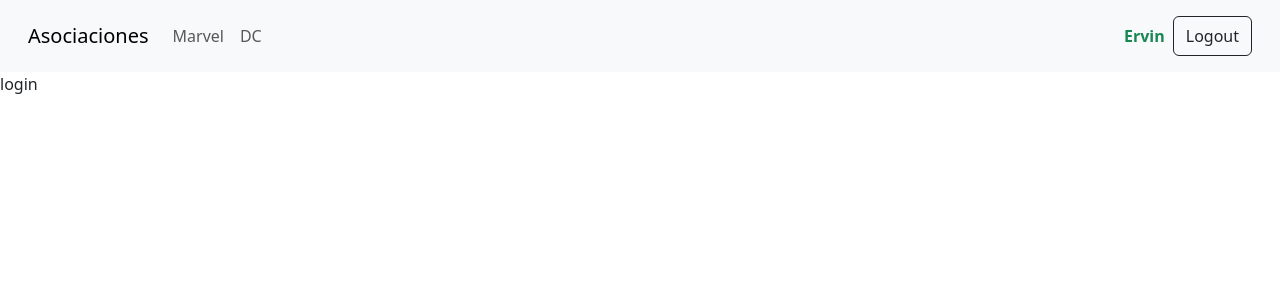
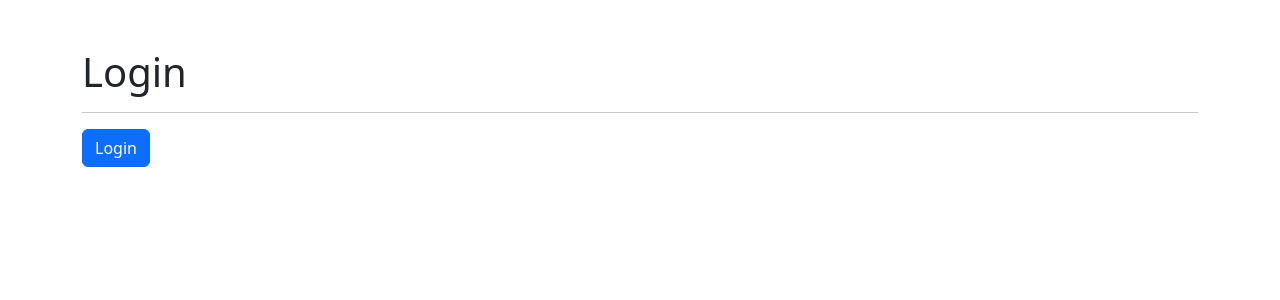
Before and after one commit to erviinHD/heroes-react, a React (Vite) app: page /login in a window 1280 px wide. Shown: the top 300 px of the page. Built offline with nearby package versions, Linux system fonts and the light colour scheme.

Commit message:
feat(Navigation): react route navigate

```diff
--- a/src/auth/pages/Login.jsx
+++ b/src/auth/pages/Login.jsx
@@ -1,3 +1,17 @@
+import { useNavigate } from "react-router-dom";
+
 export const Login = () => {
-  return <div>login</div>;
+  const navigate = useNavigate();
+  const onLogin = () => {
+    navigate("/", { replace: true });
+  };
+  return (
+    <div className="container mt-5">
+      <h1>Login</h1>
+      <hr />
+      <button className="btn btn-primary" onClick={onLogin}>
+        Login
+      </button>
+    </div>
+  );
 };
--- a/src/heroes/index.js
+++ b/src/heroes/index.js
@@ -1,2 +1,5 @@
 export * from "../heroes/pages/DC";
 export * from "../heroes/pages/Marvel";
+export * from "../heroes/pages/HeroDetail";
+export * from "../heroes/pages/Search";
+export * from "./routes/HeroesRoutes";
--- /dev/null
+++ b/src/heroes/pages/HeroDetail.jsx
@@ -0,0 +1,3 @@
+export const HeroDetail = () => {
+  return <div>HeroDetail</div>;
+};
--- /dev/null
+++ b/src/heroes/pages/Search.jsx
@@ -0,0 +1,3 @@
+export const Search = () => {
+  return <div>Search</div>;
+};
--- /dev/null
+++ b/src/heroes/routes/HeroesRoutes.jsx
@@ -0,0 +1,21 @@
+import { Navigate, Route, Routes } from "react-router-dom";
+import { Navbar } from "../../shared";
+import { DC, HeroDetail, Marvel, Search } from "../";
+
+export const HeroesRoutes = () => {
+  return (
+    <>
+      <Navbar />
+      <div className="container">
+        <Routes>
+          <Route path="dc" element={<DC />}></Route>
+          <Route path="marvel" element={<Marvel />}></Route>
+          <Route path="search" element={<Search />}></Route>
+          <Route path="hero" element={<HeroDetail />}></Route>
+
+          <Route path="/" element={<Navigate to="/marvel" />}></Route>
+        </Routes>
+      </div>
+    </>
+  );
+};
--- a/src/router/AppRouter.jsx
+++ b/src/router/AppRouter.jsx
@@ -1,19 +1,14 @@
-import { Navigate, Route, Routes } from "react-router-dom";
+import { Route, Routes } from "react-router-dom";
 
-import { DC, Marvel } from "../heroes";
 import { Login } from "../auth";
-import { Navbar } from "../shared";
+import { HeroesRoutes } from "../heroes";
 
 export const AppRouter = () => {
   return (
     <>
-      <Navbar />
       <Routes>
-        <Route path="dc" element={<DC />}></Route>
-        <Route path="marvel" element={<Marvel />}></Route>
         <Route path="login" element={<Login />}></Route>
-
-        <Route path="/*" element={<Navigate to="/marvel" />}></Route>
+        <Route path="/*" element={<HeroesRoutes />}></Route>
       </Routes>
     </>
   );
--- a/src/shared/ui/components/Navbar.jsx
+++ b/src/shared/ui/components/Navbar.jsx
@@ -1,6 +1,10 @@
-import { Link, NavLink } from "react-router-dom";
+import { Link, NavLink, useNavigate } from "react-router-dom";
 
 export const Navbar = () => {
+  const navigate = useNavigate();
+  const onLogout = () => {
+    navigate("/login", { replace: true });
+  };
   return (
     <nav className="navbar navbar-expand-lg bg-body-tertiary p-3">
       <div className="container-fluid">
@@ -34,7 +38,9 @@ export const Navbar = () => {
             <span className="nav-item nav-link text-success fw-bold">
               Ervin
             </span>
-            <button className="btn btn-outline-dark">Logout</button>
+            <button className="btn btn-outline-dark" onClick={onLogout}>
+              Logout
+            </button>
           </ul>
         </div>
       </div>
```
